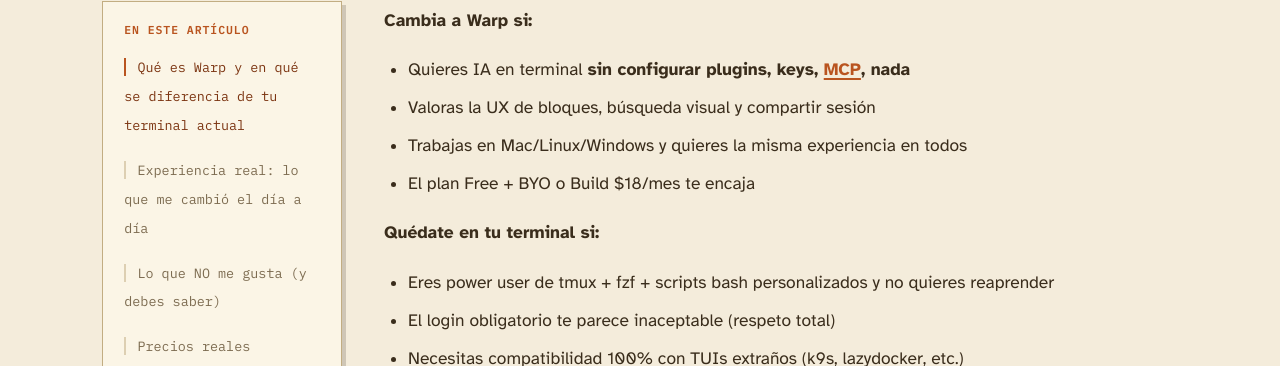
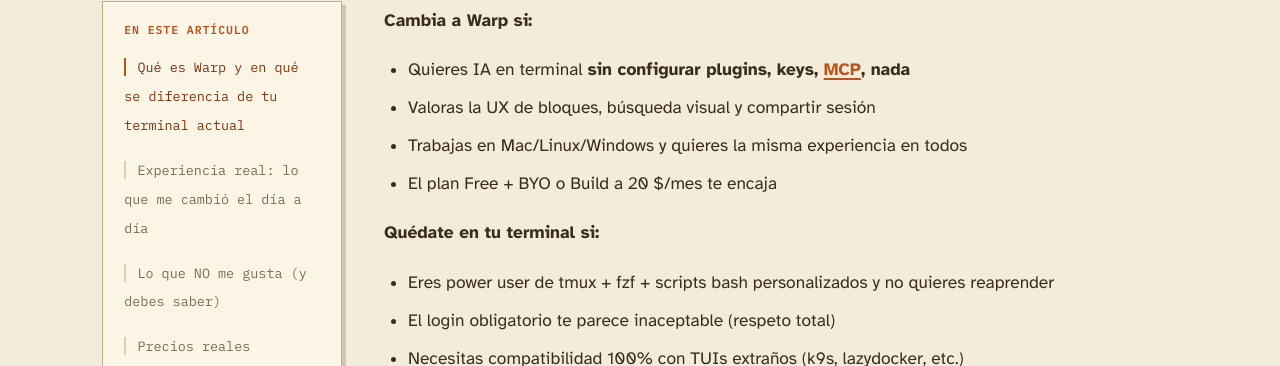
Before and after one commit to vibodigitalinfo-lab/codeandIA, a Jekyll site: the page built from articulos/reviews/warp-terminal-ai-review-2026.md, in a window 1280 px wide and 900 px high, scrolled down 5597 px. Shown: the part 87-453 px from the top of the window. Built offline with Jekyll 4.4.1, drawn with Linux system fonts in a browser that asks for light colours.

```diff
--- a/articulos/reviews/warp-terminal-ai-review-2026.md
+++ b/articulos/reviews/warp-terminal-ai-review-2026.md
@@ -112,7 +112,7 @@
 - Quieres IA en terminal **sin configurar plugins, keys, [MCP](/articulos/guias/mcp-model-context-protocol-guia-desarrolladores/), nada**
 - Valoras la UX de bloques, búsqueda visual y compartir sesión
 - Trabajas en Mac/Linux/Windows y quieres la misma experiencia en todos
-- El plan Free + BYO o Build $18/mes te encaja
+- El plan Free + BYO o Build a 20 $/mes te encaja
 
 **Quédate en tu terminal si:**
 - Eres power user de tmux + fzf + scripts bash personalizados y no quieres reaprender
```
